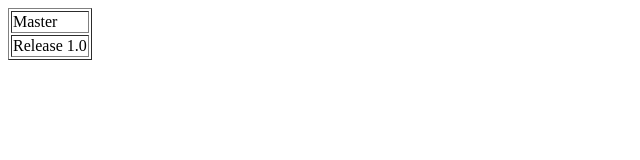
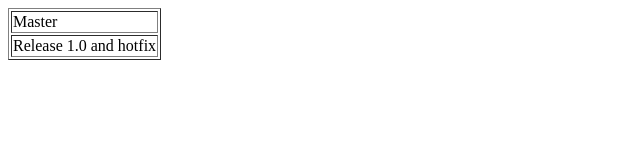
Before and after one commit to fogza/testgit, a plain HTML site: page index.html in a window 1280 px wide. Shown: the whole page, without its empty margins (0-640 px from the left). Drawn offline with Linux system fonts and the light colour scheme.

Commit message:
hot fix 1.1

```diff
--- a/index.html
+++ b/index.html
@@ -10,7 +10,7 @@
                     <td>Master</td>
                 </tr>
                 <tr>
-                    <td>Release 1.0</td>
+                    <td>Release 1.0 and hotfix</td>
                 </tr>
             </tbody>
         </table>
```
